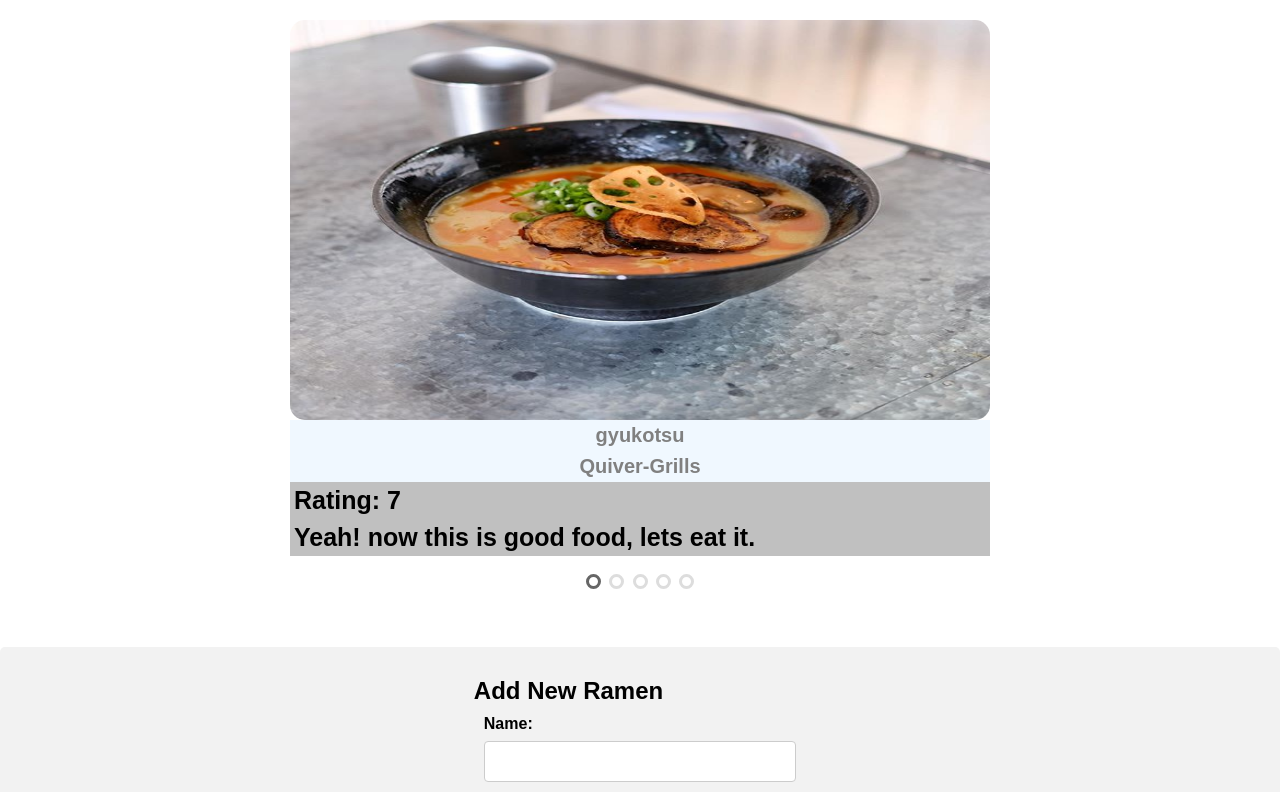
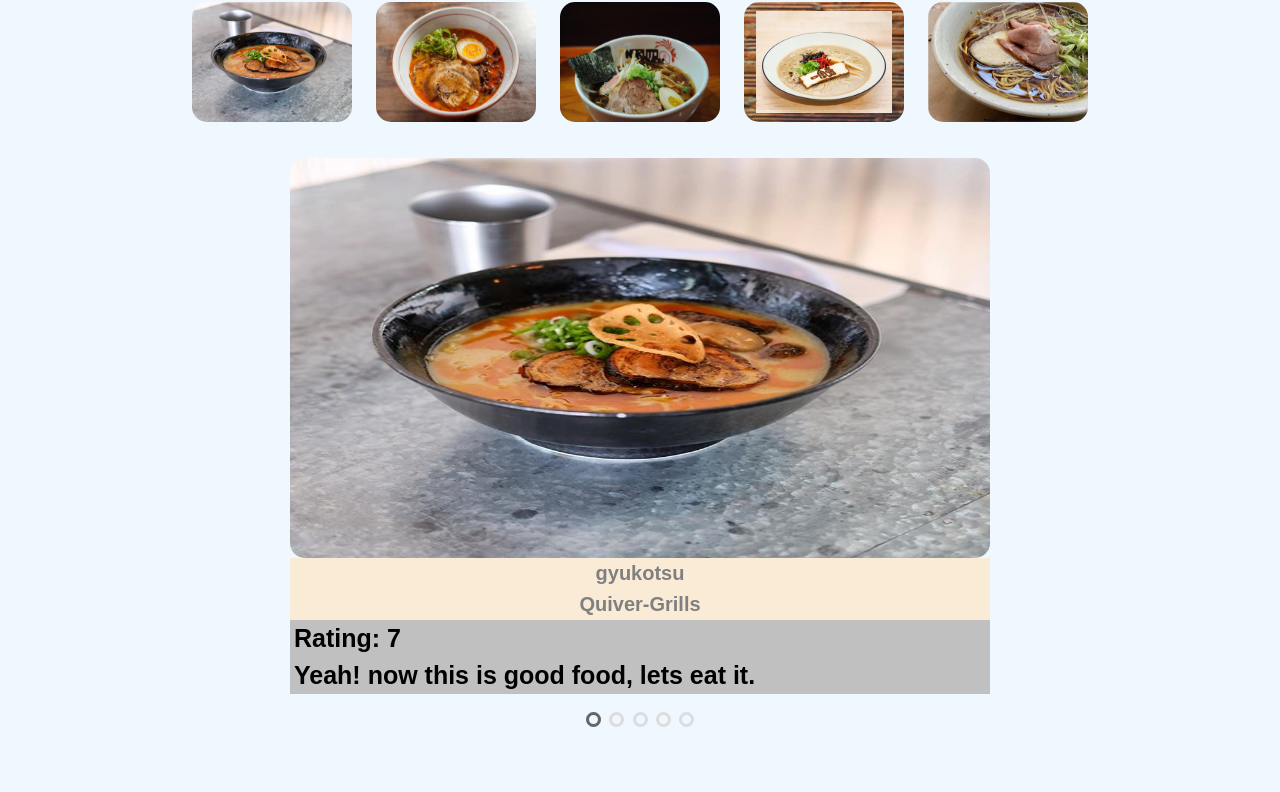
Before and after one commit to Juliusouko/Ramen-App, a plain HTML site: page index.html in a window 1280 px wide. Shown: the part 41-833 px from the top of the page. Drawn offline with Linux system fonts and the light colour scheme.

Commit message:
finish the ui and general styling

```diff
--- a/css/style.css
+++ b/css/style.css
@@ -3,15 +3,27 @@
   padding: 0;
   font-family: Arial, Helvetica, sans-serif;
   box-sizing: border-box;
+  background: aliceblue;
 
 }
-.navbar {
+body > .navbar > h1{
   height: 25px;
   background-color: black;
   display: flex;
   justify-content: center;
   width: 100vw;
   color: white;
+}
+
+.ramen-display {
+  display: flex;
+  justify-content: center;
+  gap: 1.5rem;
+}
+
+.ramen-display > div > img {
+  height: 120px;
+  width: 160px;
 }
 
 .image-slide {
@@ -39,7 +51,7 @@ img{
     right: 10px;
     bottom: 10px;
     width: 100%;
-    background: aliceblue;
+    background: antiquewhite;
     text-align: center;
 }
 
@@ -103,7 +115,6 @@ img{
 
 form {
   border-radius: 5px;
-  background-color: #f2f2f2;
   padding: 30px;
   display: grid;
   justify-content: center;
--- a/index.html
+++ b/index.html
@@ -16,41 +16,55 @@
   <br>
   <!--Quick ramen diplay overview-->
   <section>
-   <div id="ramen-display">
-    <div>
-      <img src="" alt="">
+    <div id="ramen-display" class="ramen-display">
+      <div class="ramen-list">
+        <img src="./images/gyukotsu.jpg" alt="gyukotsu">
       </div>
+      <div class="ramen-list">
+        <img src="./images/kojiro.jpg" alt="kojiro">
+      </div>
+      <div class="ramen-list">
+        <img src="./images/naruto.jpg" alt="naruto">
+      </div>
+      <div class="ramen-list">
+        <img src="./images/nirvana.jpg" alt="nirvana">
+      </div>
+      <div class="ramen-list">
+        <img src="./images/shoyu.jpg" alt="">
+      </div>
+    </div>
+    <br><br>
     <div class="container">
       <div class="slide-image">
         <img src="./images/gyukotsu.jpg" alt="gyukotsu" style="width: 100%;">
         <div class="text">gyukotsu</div>
         <div class="restaurant">Quiver-Grills</div>
-        <div class="rating">Rating: 7 </div>
+        <div class="rating">Rating: 7</div>
         <div class="comment">Yeah! now this is good food, lets eat it.</div>
       </div>
       <div class="slide-image">
-        <img src="./images/kojiro.jpg" alt="kojiro"  style="width: 100%;">
+        <img src="./images/kojiro.jpg" alt="kojiro" style="width: 100%;">
         <div class="text">kojiro</div>
         <div class="restaurant">Moringa Kitchen</div>
         <div class="rating">Rating: 4 </div>
         <div class="comment">Very flavourful, do you know anyone named Flavour ?</div>
       </div>
       <div class="slide-image">
-        <img src="./images/naruto.jpg" alt=""  style="width: 100%;">
+        <img src="./images/naruto.jpg" alt="" style="width: 100%;">
         <div class="text">naruto</div>
         <div class="restaurant">Soko-safi village</div>
         <div class="rating">Rating: 6 </div>
         <div class="comment">Nice food, could you come with more chapos!</div>
       </div>
       <div class="slide-image">
-        <img src="./images/nirvana.jpg" alt="nirvana"  style="width: 100%;">
+        <img src="./images/nirvana.jpg" alt="nirvana" style="width: 100%;">
         <div class="text">nirvana</div>
         <div class="restaurant">KFC</div>
         <div class="rating">Rating: 9 </div>
         <div class="comment">The meal is delicious!</div>
       </div>
       <div class="slide-image">
-        <img src="./images/shoyu.jpg" alt="shoyu"  style="width: 100%;">
+        <img src="./images/shoyu.jpg" alt="shoyu" style="width: 100%;">
         <div class="text">shoyu</div>
         <div class="restaurant">Downtown Hongkong</div>
         <div class="rating">Rating: 5 </div>
```
Lines whose indentation alone changed are shown as unchanged.
